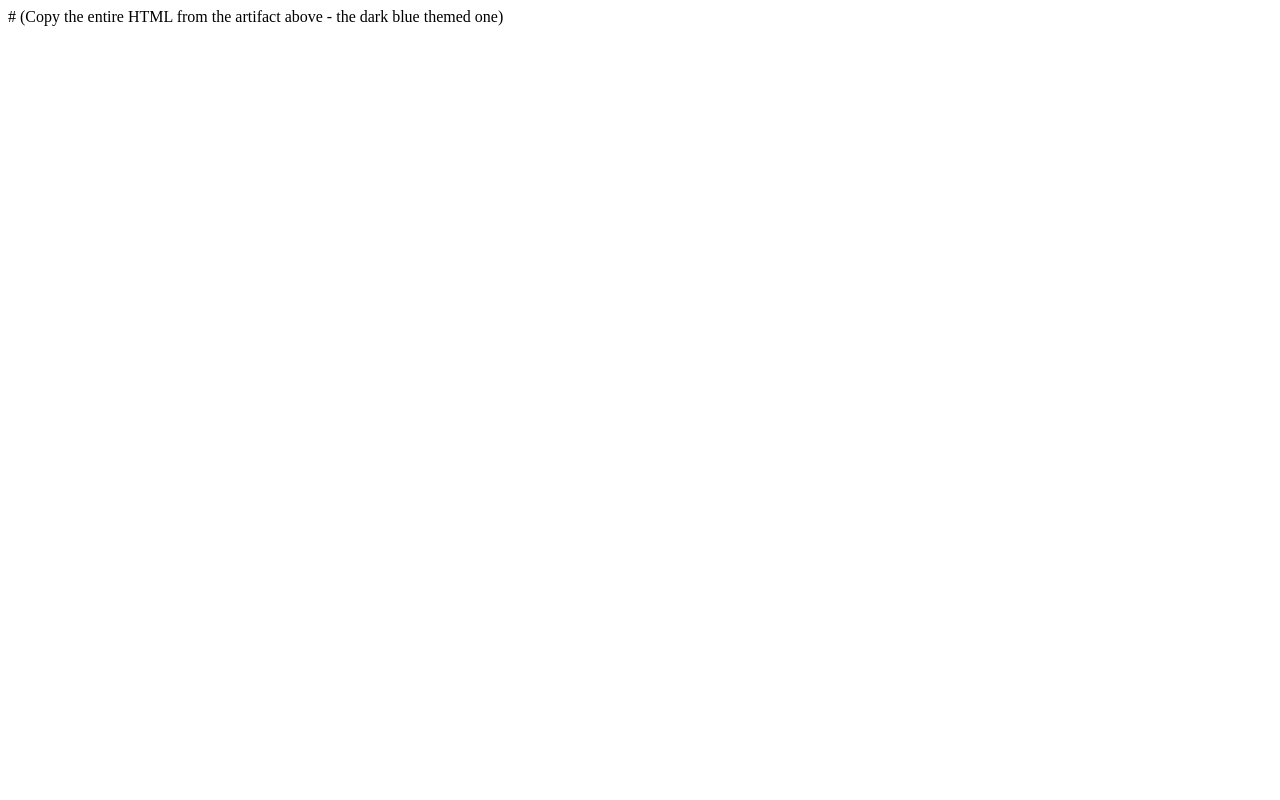
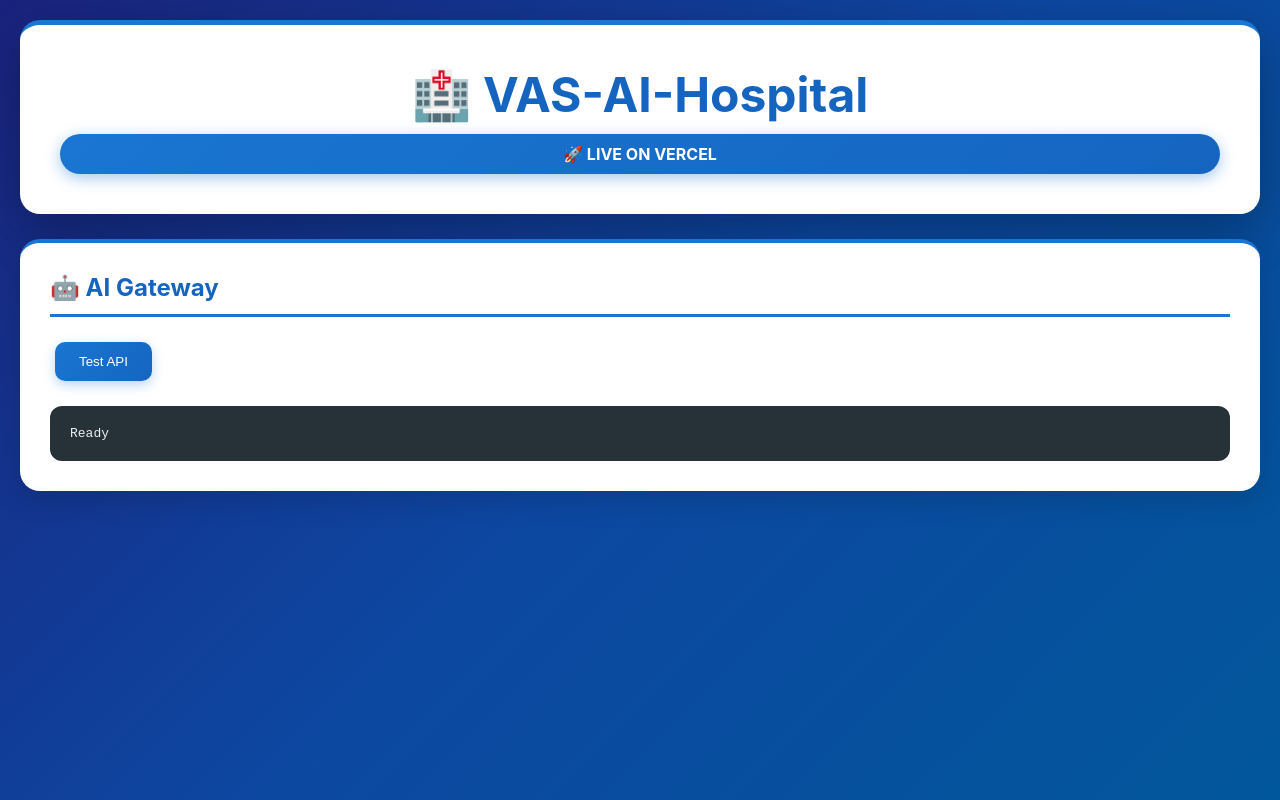
Before and after one commit to jvasa666/vas-hospital-vercel, a website: page public/index.html in a window 1280 px wide. Drawn offline with Linux system fonts and the light colour scheme.

Commit message:
Fix: Update to dark blue theme

```diff
--- a/public/index.html
+++ b/public/index.html
@@ -1 +1,100 @@
-# (Copy the entire HTML from the artifact above - the dark blue themed one)
+<!DOCTYPE html>
+<html lang="en">
+<head>
+    <meta charset="UTF-8">
+    <meta name="viewport" content="width=device-width, initial-scale=1.0">
+    <title>VAS-AI-Hospital - Medical Management System</title>
+    <style>
+        * { margin: 0; padding: 0; box-sizing: border-box; }
+        body {
+            font-family: -apple-system, BlinkMacSystemFont, 'Segoe UI', sans-serif;
+            background: linear-gradient(135deg, #1a237e 0%, #0d47a1 50%, #01579b 100%);
+            min-height: 100vh;
+            padding: 20px;
+        }
+        .container { max-width: 1400px; margin: 0 auto; }
+        .header {
+            background: white;
+            padding: 40px;
+            border-radius: 20px;
+            text-align: center;
+            margin-bottom: 25px;
+            box-shadow: 0 15px 50px rgba(0,0,0,0.3);
+            border-top: 5px solid #1976d2;
+        }
+        .header h1 {
+            color: #1565c0;
+            font-size: 3em;
+            margin-bottom: 10px;
+            font-weight: 700;
+        }
+        .badge {
+            background: linear-gradient(135deg, #1976d2 0%, #1565c0 100%);
+            color: white;
+            padding: 10px 25px;
+            border-radius: 30px;
+            font-weight: bold;
+            box-shadow: 0 4px 15px rgba(25, 118, 210, 0.4);
+        }
+        .card {
+            background: white;
+            padding: 30px;
+            border-radius: 20px;
+            box-shadow: 0 8px 30px rgba(0,0,0,0.15);
+            border-top: 4px solid #1976d2;
+            margin-bottom: 20px;
+        }
+        .card h2 {
+            color: #1565c0;
+            margin-bottom: 20px;
+            border-bottom: 3px solid #1976d2;
+            padding-bottom: 12px;
+        }
+        button {
+            background: linear-gradient(135deg, #1976d2 0%, #1565c0 100%);
+            color: white;
+            border: none;
+            padding: 12px 24px;
+            border-radius: 10px;
+            cursor: pointer;
+            margin: 5px;
+            box-shadow: 0 4px 12px rgba(25, 118, 210, 0.3);
+        }
+        button:hover {
+            background: linear-gradient(135deg, #1565c0 0%, #0d47a1 100%);
+            transform: translateY(-2px);
+        }
+        .result {
+            background: #263238;
+            color: #eceff1;
+            padding: 20px;
+            border-radius: 12px;
+            margin-top: 20px;
+            font-family: monospace;
+            overflow-x: auto;
+            max-height: 450px;
+            overflow-y: auto;
+        }
+    </style>
+</head>
+<body>
+    <div class="container">
+        <div class="header">
+            <h1>🏥 VAS-AI-Hospital</h1>
+            <div class="badge">🚀 LIVE ON VERCEL</div>
+        </div>
+        <div class="card">
+            <h2>🤖 AI Gateway</h2>
+            <button onclick="test()">Test API</button>
+            <pre class="result" id="result">Ready</pre>
+        </div>
+    </div>
+    <script>
+        async function test() {
+            const res = await fetch('/api/ai-gateway/capabilities');
+            const data = await res.json();
+            document.getElementById('result').textContent = JSON.stringify(data, null, 2);
+        }
+    </script>
+</body>
+</html>
```
